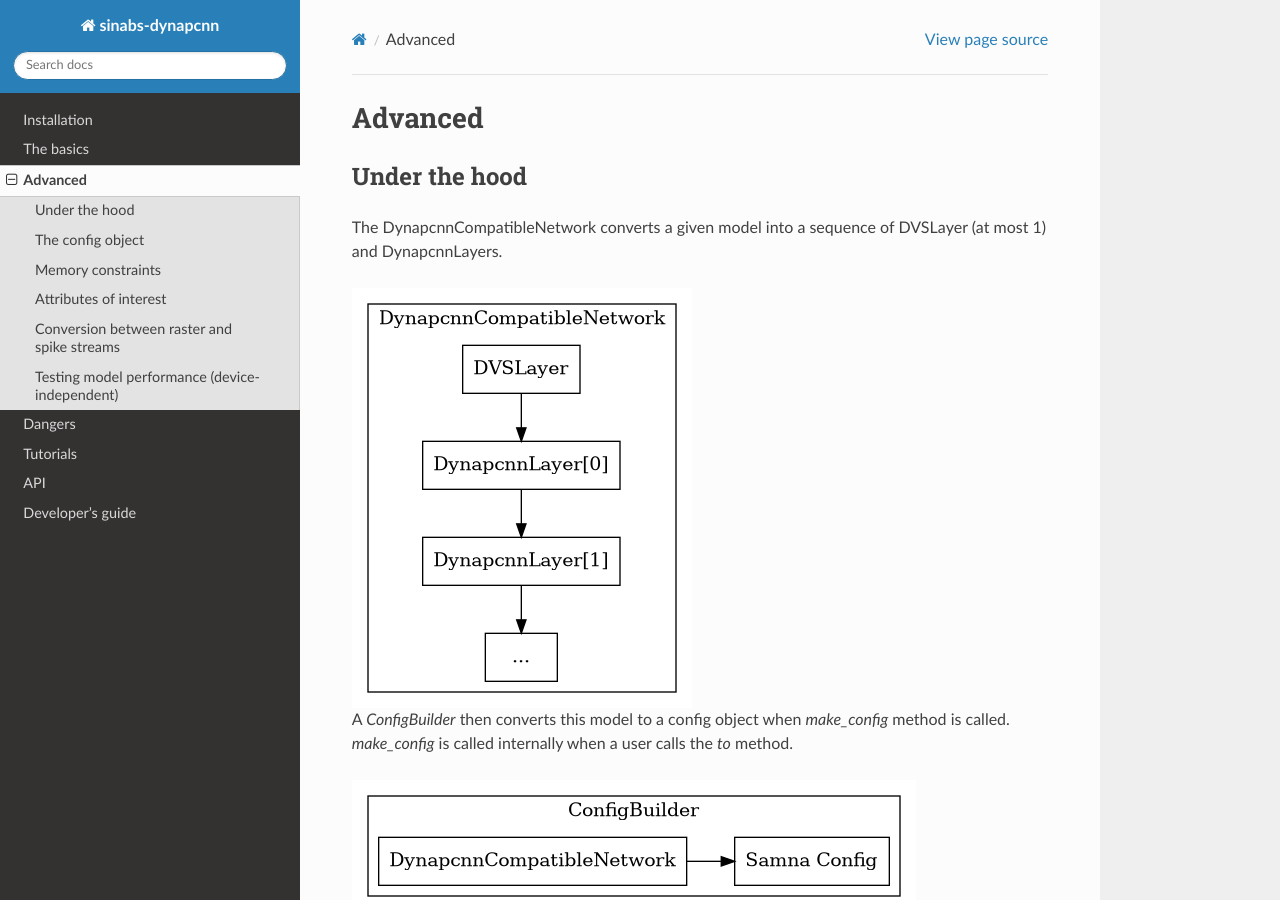
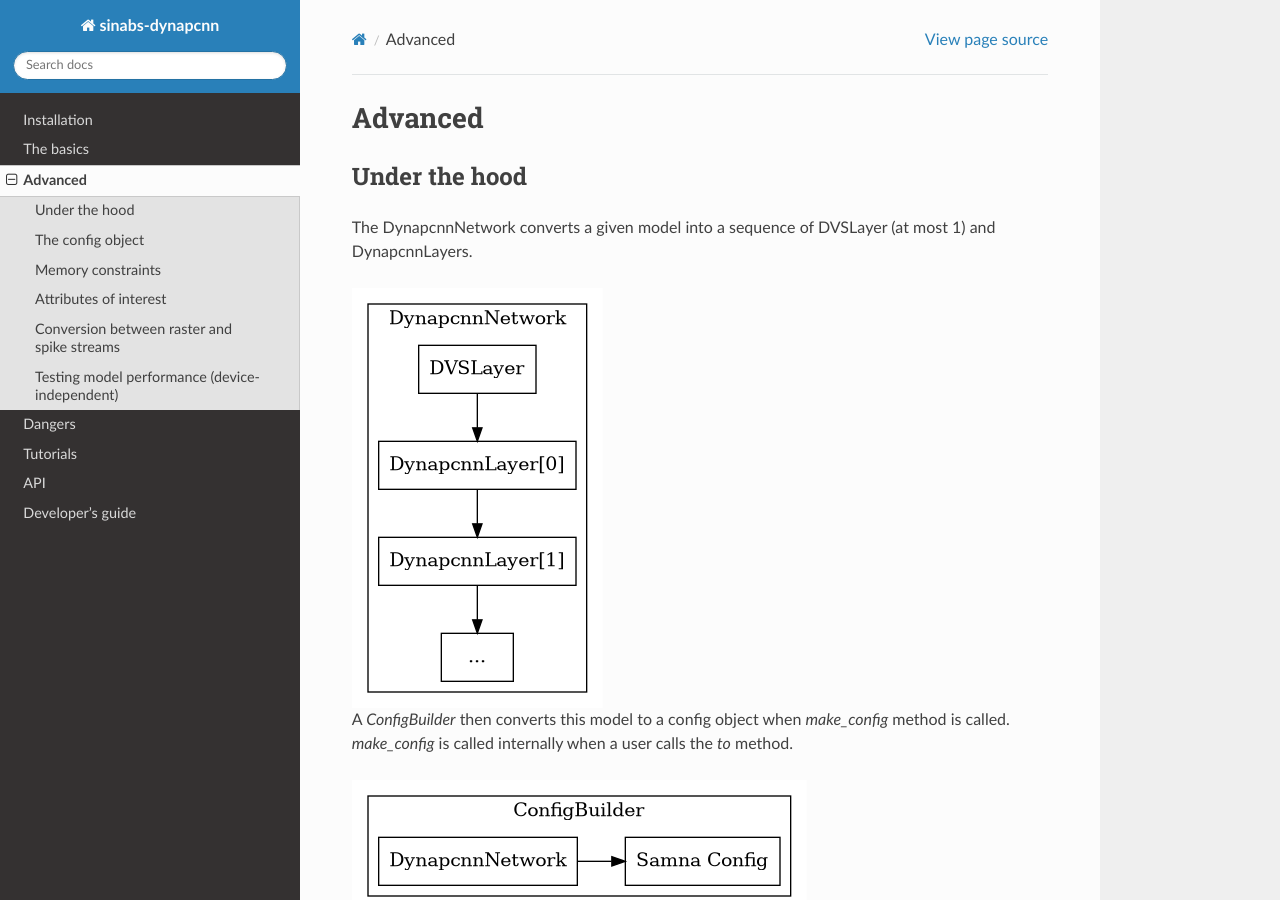
Before and after one commit to synsense/sinabs, a Sphinx documentation site: the page built from docs/source/advanced_concepts.rst, in a window 1280 px wide and 900 px high. Built offline with Sphinx 7.4.7 and the Read the Docs theme 2.0.0, drawn with Linux system fonts in a browser that asks for light colours; some of the changed text lies outside the part shown.

Commit message:
update documentation and remnant methods to update DynapcnnCompatibleNetwork to DynapcnnNetwork

```diff
--- a/docs/source/advanced_concepts.rst
+++ b/docs/source/advanced_concepts.rst
@@ -4,14 +4,14 @@ Advanced
 Under the hood
 --------------
 
-The DynapcnnCompatibleNetwork converts a given model into a sequence of DVSLayer (at most 1) and DynapcnnLayers.
+The DynapcnnNetwork converts a given model into a sequence of DVSLayer (at most 1) and DynapcnnLayers.
 
 .. graphviz::
 
     digraph {
         subgraph cluster {
             node [shape=polygon, sides=4]
-            label = "DynapcnnCompatibleNetwork";
+            label = "DynapcnnNetwork";
             DVSLayer -> "DynapcnnLayer[0]" -> "DynapcnnLayer[1]" -> "...";
         }
     }
@@ -29,7 +29,7 @@ A `ConfigBuilder` then converts this model to a config object when `make_config`
         rankdir=LR
         subgraph cluster {
             label = "ConfigBuilder"
-            DynapcnnCompatibleNetwork -> "Samna Config"
+            DynapcnnNetwork -> "Samna Config"
         }
     }
 
@@ -69,7 +69,7 @@ Attributes of interest
 ----------------------
 
 Knowing the mapping of the various layers of the model to the layers of the chip is crucial.
-`DynapcnnCompatibleNetwork.chip_layers_ordering` is a list of chip layer indices where a model was mapped.
+`DynapcnnNetwork.chip_layers_ordering` is a list of chip layer indices where a model was mapped.
 This is useful when generating or interpreting events from `samna`, where the `layer` attribute refers to the layer on the chip.
 
 
--- a/docs/source/api/dynapcnn/dynapcnn_compatible_network.rst
+++ b/docs/source/api/dynapcnn/dynapcnn_compatible_network.rst
@@ -1,7 +1,7 @@
 todynapcnn
 ==========
 
-This module describes the ``DynapcnnCompatibleNetwork`` class that is used to transform a spiking neural network into a network that is compatible with dynapcnn.
+This module describes the ``DynapcnnNetwork`` class that is used to transform a spiking neural network into a network that is compatible with dynapcnn.
 
-.. automodule:: sinabs.backend.dynapcnn.todynapcnn
+.. automodule:: sinabs.backend.dynapcnn.dynapcnn_network
     :members:
--- a/docs/source/api/dynapcnn/dynapcnnlayer.rst
+++ b/docs/source/api/dynapcnn/dynapcnnlayer.rst
@@ -4,5 +4,5 @@ dynapcnnlayer
 
 This module defines the ``DynapcnnLayer`` class that is used to reproduce the behavior of a layer on the dynapcnn chip.
 
-.. automodule:: sinabs.backend.dynapcnn.dynapcnnlayer
+.. automodule:: sinabs.backend.dynapcnn.dynapcnn_layer
     :members:
--- a/docs/source/index.rst
+++ b/docs/source/index.rst
@@ -20,7 +20,7 @@ Table of contents
    :maxdepth: 2
 
    installation
-   dynapcnn_compatible_model
+   dynapcnn_model
    advanced_concepts
    dangers
    tutorials
```
Also changed, not shown: docs/source/development.md (+1 -1 lines), docs/source/dynapcnn_model.md (renamed from docs/source/dynapcnn_compatible_model.md, +7 -7 lines), 4 other files.
